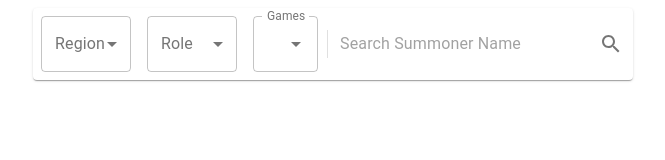
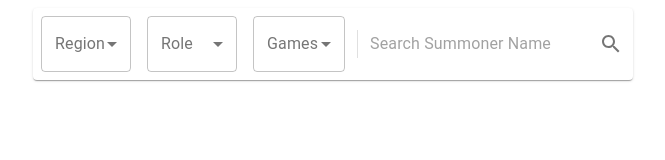
Before and after one commit to Zeroluffs/league_data_FE, a React (Create React App) app: page / in a window 1280 px wide. Shown: the top 160 px of the page, without its empty margins (307-972 px from the left). Built offline with nearby package versions, Linux system fonts and the light colour scheme.

Commit message:
slight edit on number select

```diff
--- a/src/components/NumberSelect.js
+++ b/src/components/NumberSelect.js
@@ -8,7 +8,7 @@ import Select from "@material-ui/core/Select";
 const useStyles = makeStyles((theme) => ({
   formControl: {
     margin: theme.spacing(1),
-    minWidth: 60,
+    minWidth: 92,
   },
   selectEmpty: {
     marginTop: theme.spacing(2),
@@ -17,7 +17,7 @@ const useStyles = makeStyles((theme) => ({
 
 export default function NumberSelect(props) {
   const classes = useStyles();
-  const [numberOfGames, setNumberOfGames] = useState(0);
+  const [numberOfGames, setNumberOfGames] = useState("");
 
   const handleChange = (event, value) => {
     // console.log(value.props.value);
```
